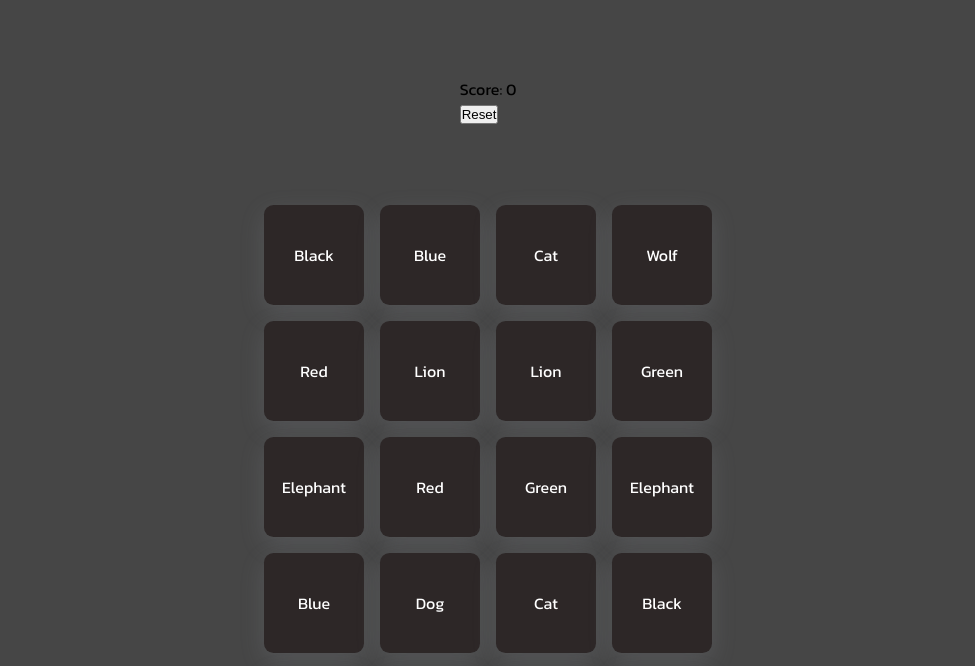
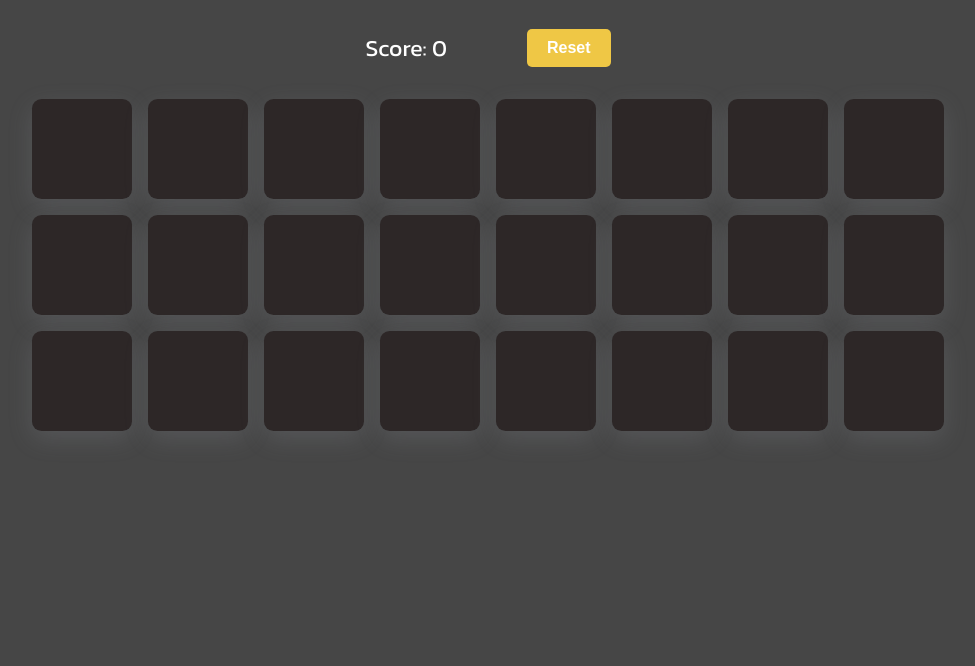
Before and after one commit to Ujef55/Match-Word, a plain HTML site: page index.html in a window 1280 px wide. Shown: the part 98-764 px from the top of the page, without its empty margins (152-1127 px from the left). Drawn offline with Linux system fonts and the light colour scheme.

Commit message:
styling done

```diff
--- a/style.css
+++ b/style.css
@@ -18,7 +18,7 @@ body {
   align-items: center;
   flex-direction: column;
   font-family: "Kanit";
-  gap: 5rem;
+  gap: 2rem;
   /* height: 100vh; */
   background-color: var(--bg-main);
 }
@@ -32,9 +32,42 @@ body {
   color: #efc745;
 }
 
+.score {
+  display: flex;
+  align-items: center;
+  gap: 5rem;
+}
+
+.scoreText {
+  font-size: 23px;
+  color: #fff;
+}
+
+.resetBtn {
+  background-color: #efc745;
+  color: #fff;
+  padding: 10px 20px;
+  border: none;
+  border-radius: 5px;
+  font-size: 16px;
+  font-weight: bold;
+  cursor: pointer;
+  transition: background-color 0.3s ease, transform 0.2s ease;
+}
+
+.resetBtn:hover {
+  background-color: #d4b53f;
+  transform: scale(1.05);
+}
+
+.resetBtn:active {
+  background-color: #c1a636;
+  transform: scale(0.95);
+}
+
 .card-container {
   display: grid;
-  grid-template-columns: repeat(4, 1fr);
+  grid-template-columns: repeat(8, 1fr);
   gap: 1rem;
 }
 
@@ -53,6 +86,16 @@ body {
 }
 
 .card p {
+  font-size: 0rem;
+  color: #fff;
+  transition: font-size 0.3s ease;
+}
+
+.card p.show {
   font-size: 1rem;
-  color: #fff;
 }
+
+.card.matched {
+  background-color: var(--border-color);
+  box-shadow: rgba(0, 0, 0, 0.2) 0px 3px 6px;
+}
```
